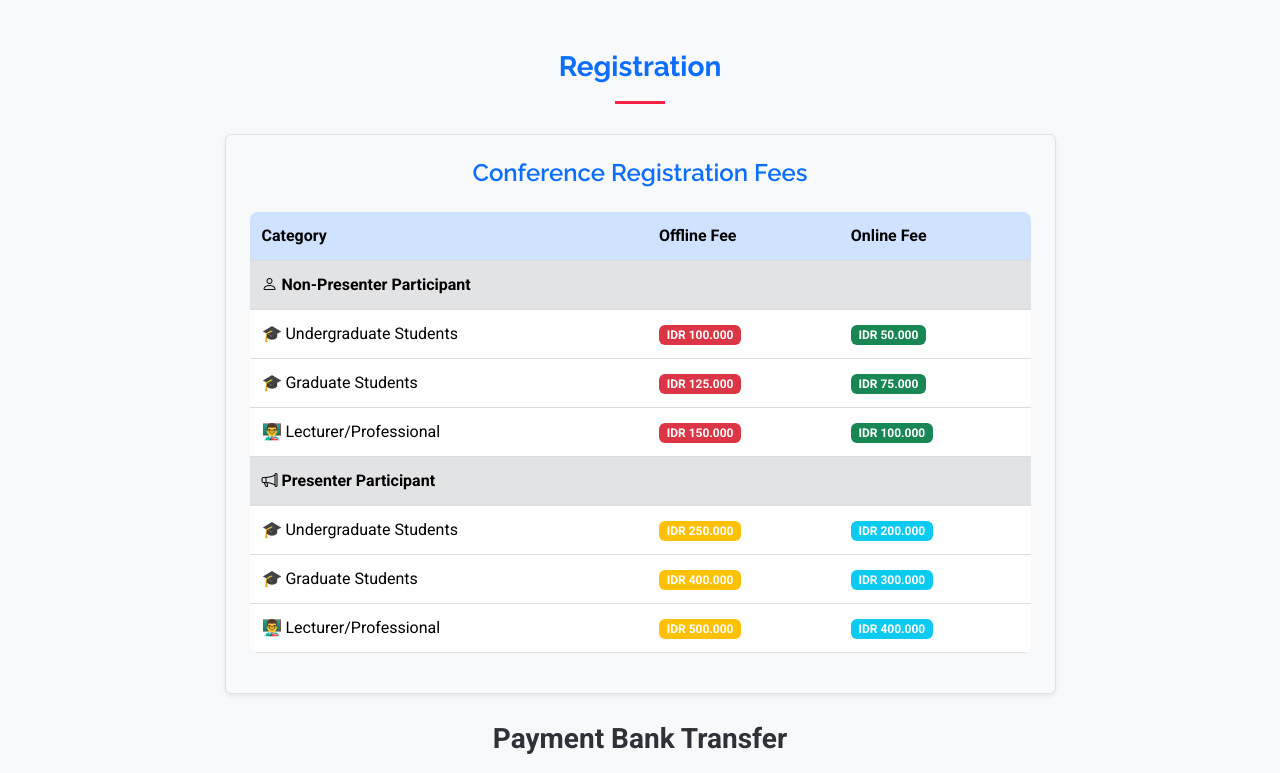
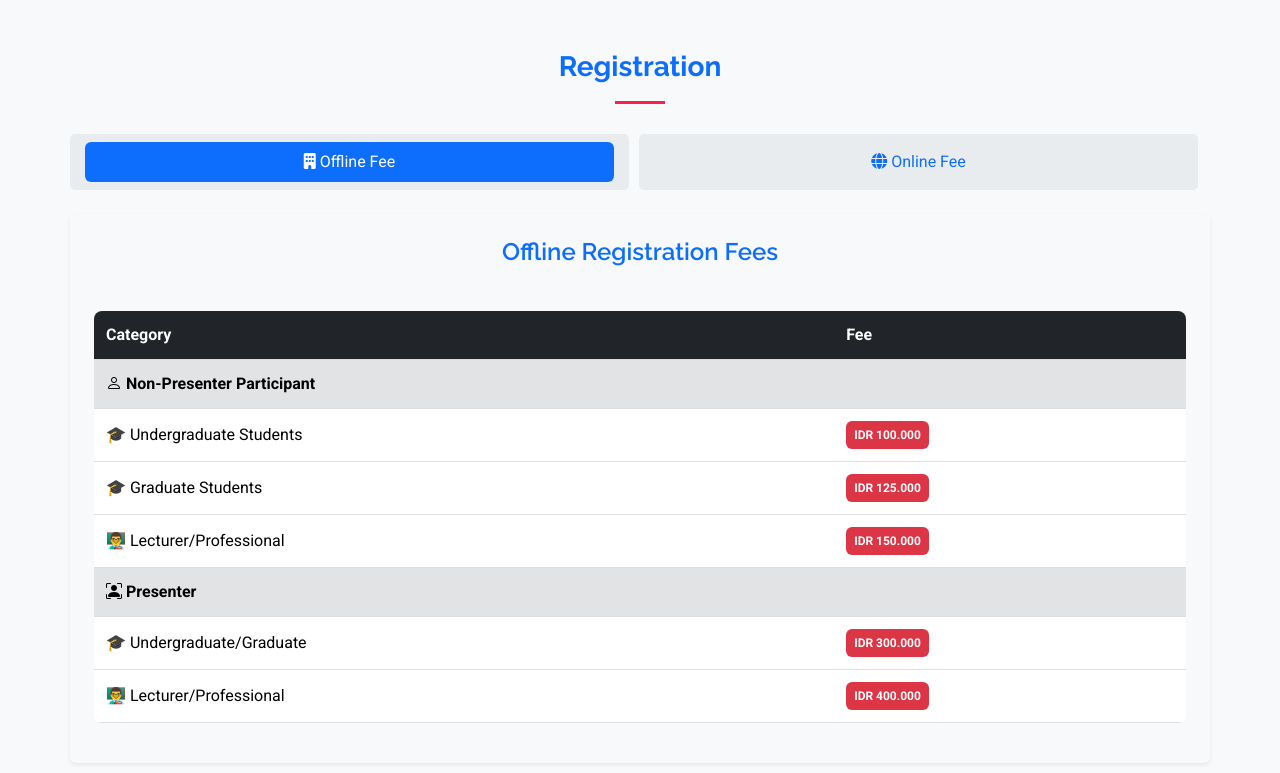
Before and after one commit to itzdzikry/itzdzikry.github.io, a plain HTML site: page bicone/registration.html in a window 1280 px wide. Shown: the part 360-1133 px from the top of the page. Drawn offline with nearby package versions, Linux system fonts and the light colour scheme.

Commit message:
Update registration.html

```diff
--- a/bicone/registration.html
+++ b/bicone/registration.html
@@ -30,6 +30,8 @@
 
   <!-- Main CSS File -->
   <link href="assets/css/main.css" rel="stylesheet">
+
+
 
   <!-- =======================================================
   * Template Name: TheEvent
@@ -92,65 +94,114 @@
       <div class="container section-title text-center" data-aos="fade-up">
         <h2 class="fw-bold display-5 text-primary">Registration</h2>
       </div>
-
       <div class="container">
         <div class="tab-content row justify-content-center" data-aos="fade-up" data-aos-delay="200">
           <!-- Register Section -->
+          <!-- Tabs Navigation -->
+          <!-- Tabs Navigation -->
+          <ul class="nav nav-pills nav-justified mb-4" id="feeTabs" role="tablist">
+            <li class="nav-item" role="presentation">
+              <button class="nav-link active btn-lg" id="offline-tab" data-bs-toggle="tab" data-bs-target="#offline"
+                type="button" role="tab" aria-controls="offline" aria-selected="true">
+                <i class="fa-solid fa-building"></i> Offline Fee
+              </button>
+            </li>
+            <li class="nav-item" role="presentation">
+              <button class="nav-link btn-lg" id="online-tab" data-bs-toggle="tab" data-bs-target="#online"
+                type="button" role="tab" aria-controls="online" aria-selected="false">
+                <i class="fa-solid fa-globe"></i> Online Fee
+              </button>
+            </li>
+          </ul>
 
-          <div role="tabpanel" class="col-lg-9 tab-pane fade show active" id="early">
-  <div class="table-responsive p-4 bg-light border rounded shadow-sm">
-    <h4 class="fw-semibold text-center mb-4 text-primary">Conference Registration Fees</h4>
-
+          <!-- Tabs Content -->
+          <div class="tab-content bg-light p-4 rounded shadow-sm" id="feeTabsContent">
+            <!-- Offline Fee -->
+            <div class="tab-pane fade show active" id="offline" role="tabpanel" aria-labelledby="offline-tab">
+              <h4 class="fw-semibold text-center mb-4 text-primary">Offline Registration Fees</h4>
+              <div class="table-responsive">
                 <table class="table table-hover text-center align-middle">
-      <thead class="table-primary">
+                  <thead class="table-dark text-white">
                     <tr>
                       <th>Category</th>
-          <th>Offline Fee</th>
-          <th>Online Fee</th>
+                      <th>Fee</th>
                     </tr>
                   </thead>
                   <tbody>
-        <!-- Non-Presenter Participant -->
                     <tr class="table-secondary fw-bold">
-          <td colspan="3"><i class="bi bi-person"></i> Non-Presenter Participant</td>
+                      <td colspan="2"><i class="bi bi-person"></i> Non-Presenter Participant</td>
                     </tr>
                     <tr>
                       <td>🎓 Undergraduate Students</td>
-          <td><span class="badge bg-danger">IDR 100.000</span></td>
-          <td><span class="badge bg-success">IDR 50.000</span></td>
+                      <td><span class="badge bg-danger p-2">IDR 100.000</span></td>
                     </tr>
                     <tr>
                       <td>🎓 Graduate Students</td>
-          <td><span class="badge bg-danger">IDR 125.000</span></td>
-          <td><span class="badge bg-success">IDR 75.000</span></td>
+                      <td><span class="badge bg-danger p-2">IDR 125.000</span></td>
                     </tr>
                     <tr>
                       <td>👨‍🏫 Lecturer/Professional</td>
-          <td><span class="badge bg-danger">IDR 150.000</span></td>
-          <td><span class="badge bg-success">IDR 100.000</span></td>
+                      <td><span class="badge bg-danger p-2">IDR 150.000</span></td>
                     </tr>
+                    <tr class="table-secondary fw-bold">
+                      <td colspan="2"><i class="bi bi-person-bounding-box"></i> Presenter</td>
+                    </tr>
+                    <tr>
+                      <td>🎓 Undergraduate/Graduate</td>
+                      <td><span class="badge bg-danger p-2">IDR 300.000</span></td>
+                    </tr>
+                    <tr>
+                      <td>👨‍🏫 Lecturer/Professional</td>
+                      <td><span class="badge bg-danger p-2">IDR 400.000</span></td>
+                    </tr>
+                  </tbody>
+                </table>
+              </div>
+            </div>
 
-        <!-- Presenter Participant -->
+            <!-- Online Fee -->
+            <div class="tab-pane fade" id="online" role="tabpanel" aria-labelledby="online-tab">
+              <h4 class="fw-semibold text-center mb-4 text-primary">Online Registration Fees</h4>
+              <div class="table-responsive">
+                <table class="table table-hover text-center align-middle">
+                  <thead class="table-dark text-white">
+                    <tr>
+                      <th>Category</th>
+                      <th>Fee</th>
+                    </tr>
+                  </thead>
+                  <tbody>
                     <tr class="table-secondary fw-bold">
-          <td colspan="3"><i class="bi bi-megaphone"></i> Presenter Participant</td>
+                      <td colspan="2"><i class="bi bi-person"></i> Non-Presenter Participant</td>
                     </tr>
                     <tr>
                       <td>🎓 Undergraduate Students</td>
-          <td><span class="badge bg-warning">IDR 250.000</span></td>
-          <td><span class="badge bg-info">IDR 200.000</span></td>
+                      <td><span class="badge bg-success p-2">IDR 50.000</span></td>
                     </tr>
                     <tr>
                       <td>🎓 Graduate Students</td>
-          <td><span class="badge bg-warning">IDR 400.000</span></td>
-          <td><span class="badge bg-info">IDR 300.000</span></td>
+                      <td><span class="badge bg-success p-2">IDR 75.000</span></td>
                     </tr>
                     <tr>
                       <td>👨‍🏫 Lecturer/Professional</td>
-          <td><span class="badge bg-warning">IDR 500.000</span></td>
-          <td><span class="badge bg-info">IDR 400.000</span></td>
+                      <td><span class="badge bg-success p-2">IDR 100.000</span></td>
+                    </tr>
+                    <tr class="table-secondary fw-bold">
+                      <td colspan="2"><i class="bi bi-person-bounding-box"></i> Presenter</td>
+                    </tr>
+                    <tr>
+                      <td>🎓 Undergraduate/Graduate</td>
+                      <td><span class="badge bg-success p-2">IDR 200.000</span></td>
+                    </tr>
+                    <tr>
+                      <td>👨‍🏫 Lecturer/Professional</td>
+                      <td><span class="badge bg-success p-2">IDR 300.000</span></td>
                     </tr>
                   </tbody>
                 </table>
+              </div>
+            </div>
+          </div>
         </div>
       </div>
 
@@ -284,13 +335,15 @@
   </footer>
 
 
+
   <!-- Scroll Top -->
   <a href="#" id="scroll-top" class="scroll-top d-flex align-items-center justify-content-center"><i
       class="bi bi-arrow-up-short"></i></a>
 
   <!-- Preloader -->
   <div id="preloader"></div>
-
+  <!-- Vendor tab -->
+  <script src="https://cdn.jsdelivr.net/npm/bootstrap@5.3.0/dist/js/bootstrap.bundle.min.js"></script>
   <!-- Vendor JS Files -->
   <script src="assets/vendor/bootstrap/js/bootstrap.bundle.min.js"></script>
   <script src="assets/vendor/php-email-form/validate.js"></script>
```
Lines whose indentation alone changed are shown as unchanged.
